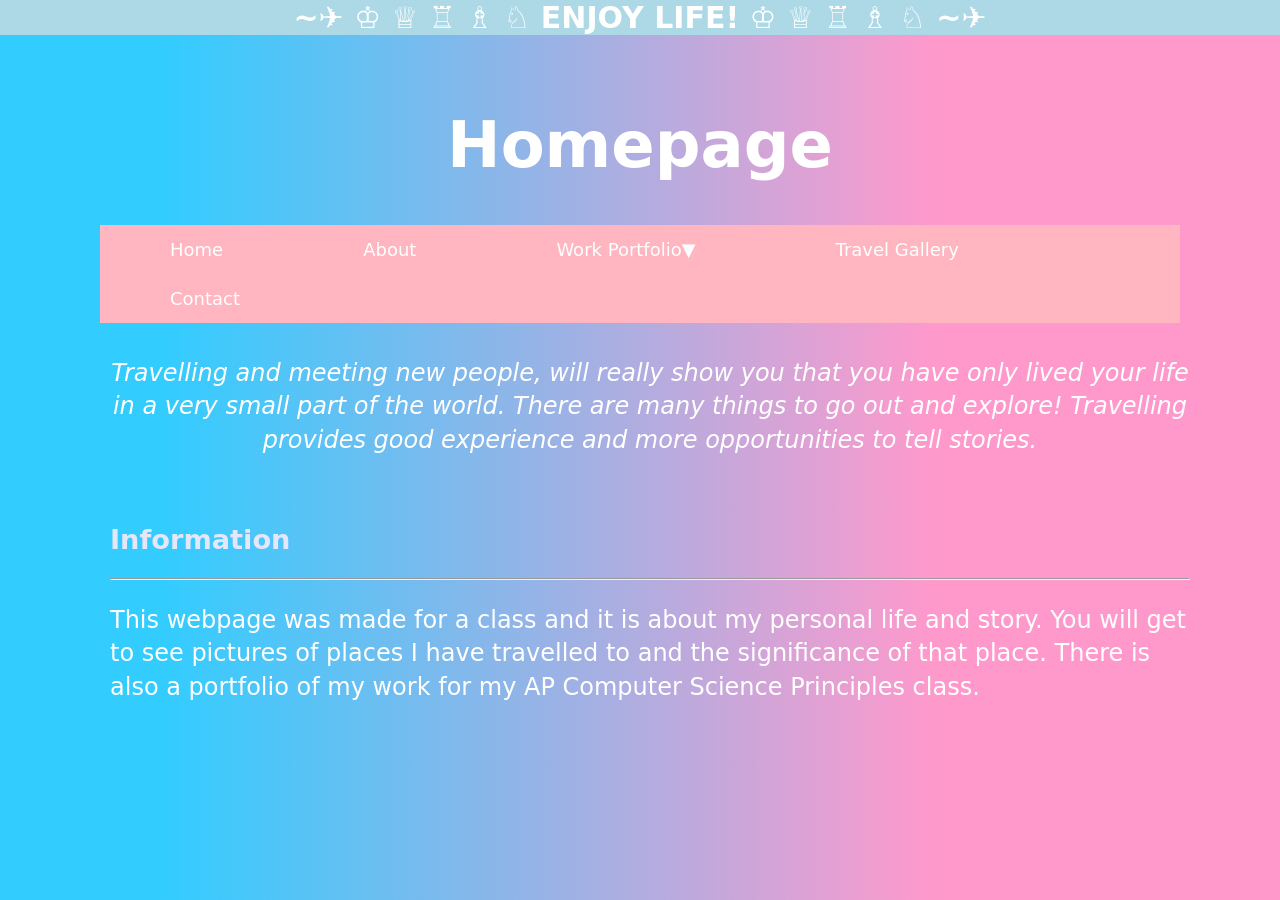
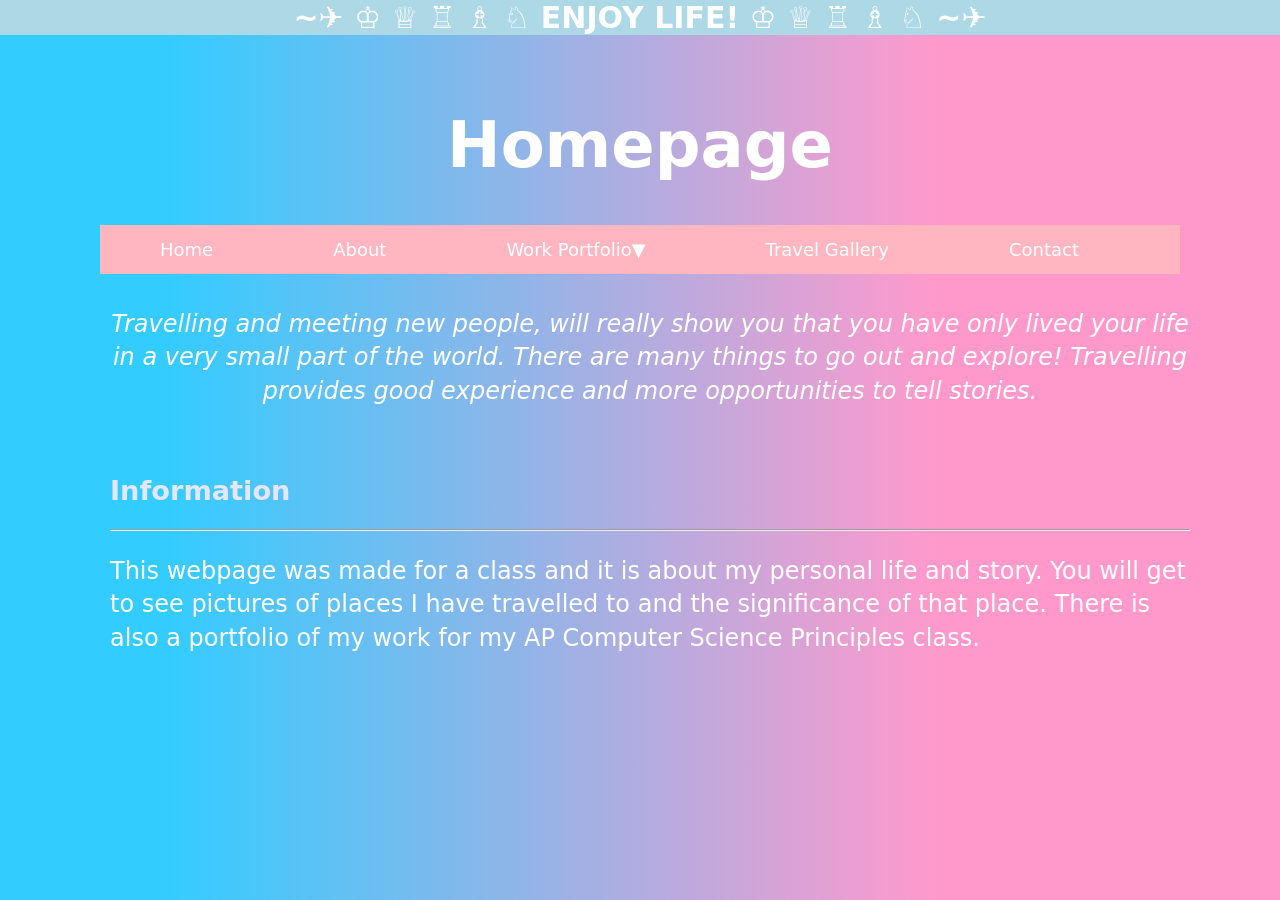
Before and after one commit to CNakano7/CNakano7.github.io, a Jekyll site: the page index.html, which Jekyll copies as it is, in a window 1280 px wide. Built offline with Jekyll 4.4.1, drawn with Linux system fonts in a browser that asks for light colours.

Commit message:
Update main.css

```diff
--- a/css/main.css
+++ b/css/main.css
@@ -82,7 +82,7 @@ div.desc {
   display: block;
   color: white;
   text-align: center;
-  padding: 14px 70px;
+  padding: 14px 60px;
   text-decoration: none;
   font-size: 18px;
 }
@@ -99,7 +99,7 @@ div.desc {
   border: none;
   outline: none;
   color: white;
-  padding: 14px 70px;
+  padding: 14px 60px;
   background-color: inherit;
   font-family: inherit;
   margin: 0;
```
